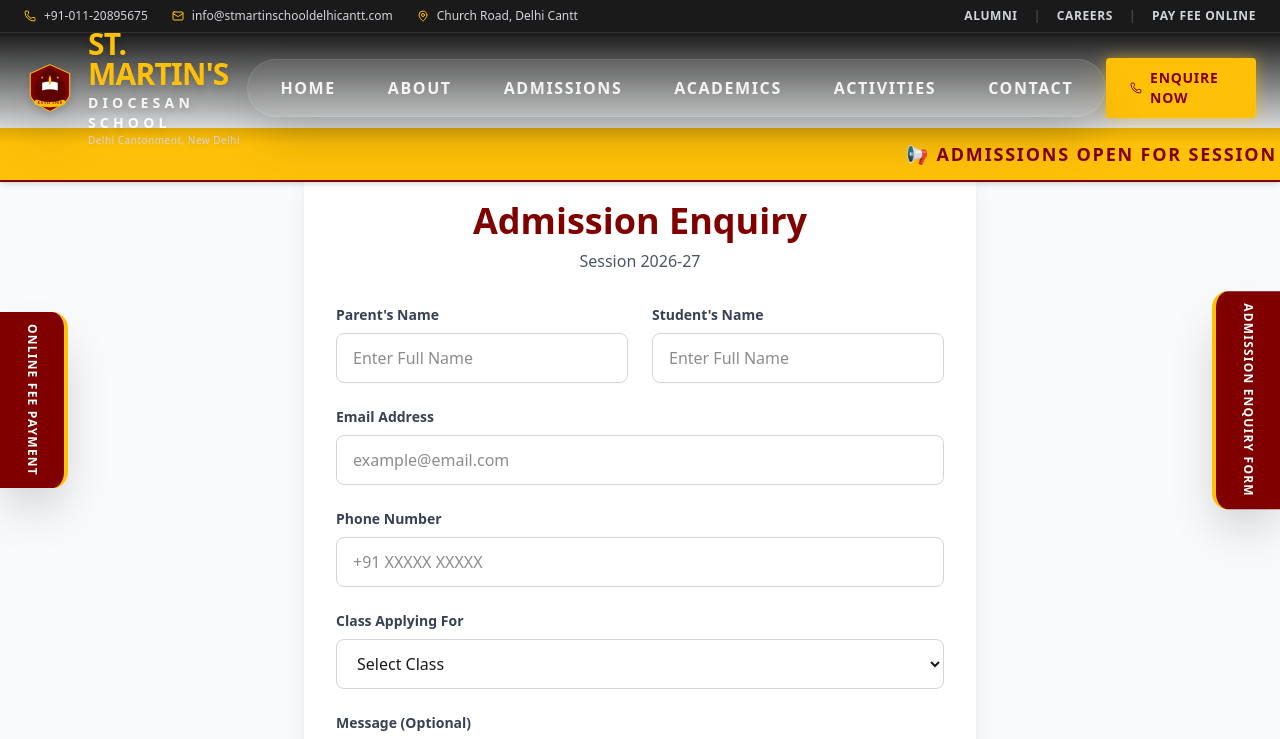
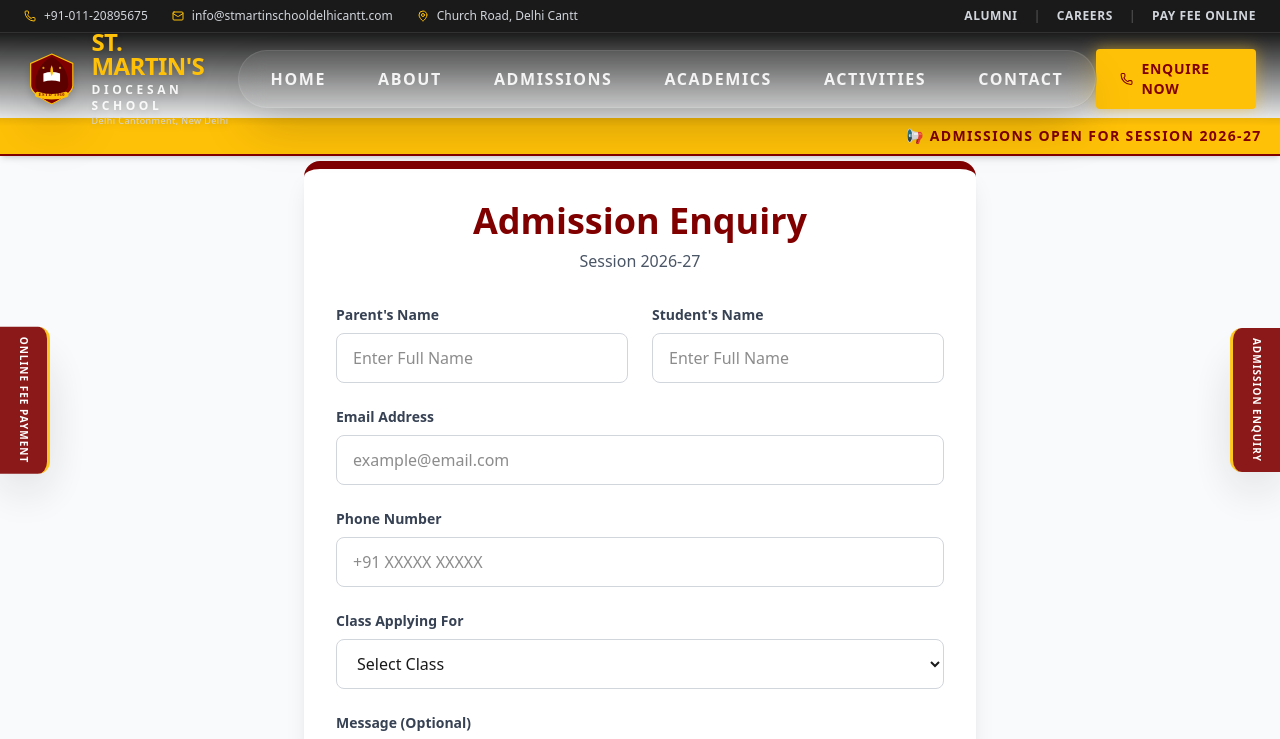
Before and after one commit to Arunverma759954/school-web, a Next.js app: page /enquiry in a window 1280 px wide. Shown: the top 739 px of the page. Built offline with nearby package versions, Linux system fonts and the light colour scheme.

Commit message:
Refined global UI scaling - Downsized Header, Slider, and Side Tabs for better balance

```diff
--- a/src/components/Footer.tsx
+++ b/src/components/Footer.tsx
@@ -167,13 +167,13 @@
             )}
 
             {/* Side Tabs (Re-styled for professionalism) */}
-            <div className="fixed right-0 top-1/2 -translate-y-1/2 z-50 hidden lg:block">
-                <div className="bg-primary text-white py-6 px-3 rounded-l-2xl shadow-2xl font-black uppercase writing-mode-vertical cursor-pointer hover:bg-black transition-all border-l-4 border-secondary tracking-[0.1em] text-xs">
-                    Admission Enquiry Form
+            <div className="fixed right-0 top-1/2 -translate-y-1/2 z-50 hidden lg:block group">
+                <div className="bg-primary text-white py-4 px-2.5 rounded-l-xl shadow-2xl font-black uppercase writing-mode-vertical cursor-pointer hover:bg-black transition-all border-l-3 border-secondary tracking-widest text-[10px] opacity-90 hover:opacity-100">
+                    Admission Enquiry
                 </div>
             </div>
-            <div className="fixed left-0 top-1/2 -translate-y-1/2 z-50 hidden lg:block">
-                <div className="bg-primary text-white py-6 px-3 rounded-r-2xl shadow-2xl font-black uppercase writing-mode-vertical cursor-pointer hover:bg-black transition-all border-r-4 border-secondary tracking-[0.1em] text-xs">
+            <div className="fixed left-0 top-1/2 -translate-y-1/2 z-50 hidden lg:block group">
+                <div className="bg-primary text-white py-4 px-2.5 rounded-r-xl shadow-2xl font-black uppercase writing-mode-vertical cursor-pointer hover:bg-black transition-all border-r-3 border-secondary tracking-widest text-[10px] opacity-90 hover:opacity-100">
                     Online Fee Payment
                 </div>
             </div>
--- a/src/components/Header.tsx
+++ b/src/components/Header.tsx
@@ -54,11 +54,11 @@
 
             <header
                 className={`fixed top-[32px] left-0 w-full z-40 transition-all duration-300 ${scrolled
-                    ? "bg-primary shadow-2xl py-2"
-                    : "bg-gradient-to-b from-black/90 to-transparent py-4"
+                    ? "bg-primary shadow-2xl py-1.5"
+                    : "bg-gradient-to-b from-black/90 to-transparent py-3"
                     }`}
             >
-                <div className="container mx-auto px-4 md:px-6 flex items-center justify-between h-[80px]">
+                <div className="container mx-auto px-4 md:px-6 flex items-center justify-between h-[70px]">
                     {/* Premium Logo */}
                     <Link href="/" className="flex items-center gap-3 group">
                         <div className="relative w-14 h-14 md:w-16 md:h-16 drop-shadow-2xl transition-transform group-hover:scale-105">
@@ -81,13 +81,13 @@
                             </svg>
                         </div>
                         <div className="flex flex-col text-white drop-shadow-md">
-                            <span className="font-serif font-bold text-xl md:text-3xl leading-none tracking-tight text-[#FFC107]">
+                            <span className="font-serif font-bold text-lg md:text-2xl leading-none tracking-tight text-[#FFC107]">
                                 ST. MARTIN'S
                             </span>
-                            <span className="text-[10px] md:text-sm tracking-[0.3em] font-bold text-white/90 uppercase mt-1">
+                            <span className="text-[9px] md:text-xs tracking-[0.3em] font-bold text-white/90 uppercase mt-1">
                                 Diocesan School
                             </span>
-                            <span className="text-[8px] md:text-[10px] text-gray-300 tracking-wider">
+                            <span className="text-[7px] md:text-[9px] text-gray-300 tracking-wider">
                                 Delhi Cantonment, New Delhi
                             </span>
                         </div>
@@ -159,8 +159,8 @@
             </header>
 
             {/* Scrolling News Ticker (Marquee) */}
-            <div className="fixed top-[128px] left-0 w-full z-30 bg-[#FFC107] text-[#800000] border-b-2 border-[#800000] shadow-md overflow-hidden py-3">
-                <div className="whitespace-nowrap animate-marquee flex gap-10 items-center text-lg font-black uppercase tracking-widest">
+            <div className="fixed top-[118px] left-0 w-full z-30 bg-[#FFC107] text-[#800000] border-b-2 border-[#800000] shadow-md overflow-hidden py-2">
+                <div className="whitespace-nowrap animate-marquee flex gap-10 items-center text-sm font-black uppercase tracking-widest">
                     <span className="flex items-center gap-2">📢 Admissions Open for Session 2026-27</span>
                     <span className="flex items-center gap-2">🏆 Congratulations to our Football Team for winning the Zone Finals</span>
                     <span className="flex items-center gap-2">📝 Annual Date Sheet released for Class X & XII</span>
--- a/src/components/HeroSlider.tsx
+++ b/src/components/HeroSlider.tsx
@@ -78,21 +78,21 @@
 
                                     {/* Title */}
                                     <h1
-                                        className="text-6xl md:text-8xl lg:text-9xl font-serif font-black mb-8 leading-[0.9] text-white drop-shadow-2xl transform scale-95 opacity-0 transition-all duration-1000 delay-500 group-[.swiper-slide-active]:scale-100 group-[.swiper-slide-active]:opacity-100"
+                                        className="text-5xl md:text-7xl lg:text-8xl font-serif font-black mb-6 leading-[0.9] text-white drop-shadow-2xl transform scale-95 opacity-0 transition-all duration-1000 delay-500 group-[.swiper-slide-active]:scale-100 group-[.swiper-slide-active]:opacity-100"
                                     >
                                         {slide.title}
                                     </h1>
 
                                     {/* Description */}
                                     <p
-                                        className="text-xl md:text-2xl text-gray-200 mb-10 max-w-3xl font-medium leading-relaxed drop-shadow-md transform translate-y-8 opacity-0 transition-all duration-700 delay-700 group-[.swiper-slide-active]:translate-y-0 group-[.swiper-slide-active]:opacity-100"
+                                        className="text-lg md:text-xl text-gray-200 mb-8 max-w-2xl font-medium leading-relaxed drop-shadow-md transform translate-y-8 opacity-0 transition-all duration-700 delay-700 group-[.swiper-slide-active]:translate-y-0 group-[.swiper-slide-active]:opacity-100"
                                     >
                                         Empowering future leaders with strong moral values and academic excellence.
                                     </p>
 
                                     {/* CTA Button */}
                                     <button
-                                        className="bg-[#FFC107] text-[#800000] px-12 py-5 rounded-full font-black uppercase tracking-widest hover:bg-white hover:text-primary transition-all shadow-[0_0_50px_rgba(255,193,7,0.5)] text-lg hover:scale-110 active:scale-95 transform translate-y-8 opacity-0 transition-all duration-700 delay-900 group-[.swiper-slide-active]:translate-y-0 group-[.swiper-slide-active]:opacity-100"
+                                        className="bg-[#FFC107] text-[#800000] px-10 py-4 rounded-full font-black uppercase tracking-widest hover:bg-white hover:text-primary transition-all shadow-[0_0_50px_rgba(255,193,7,0.5)] text-base hover:scale-110 active:scale-95 transform translate-y-8 opacity-0 transition-all duration-700 delay-900 group-[.swiper-slide-active]:translate-y-0 group-[.swiper-slide-active]:opacity-100"
                                     >
                                         {slide.cta}
                                     </button>
```
